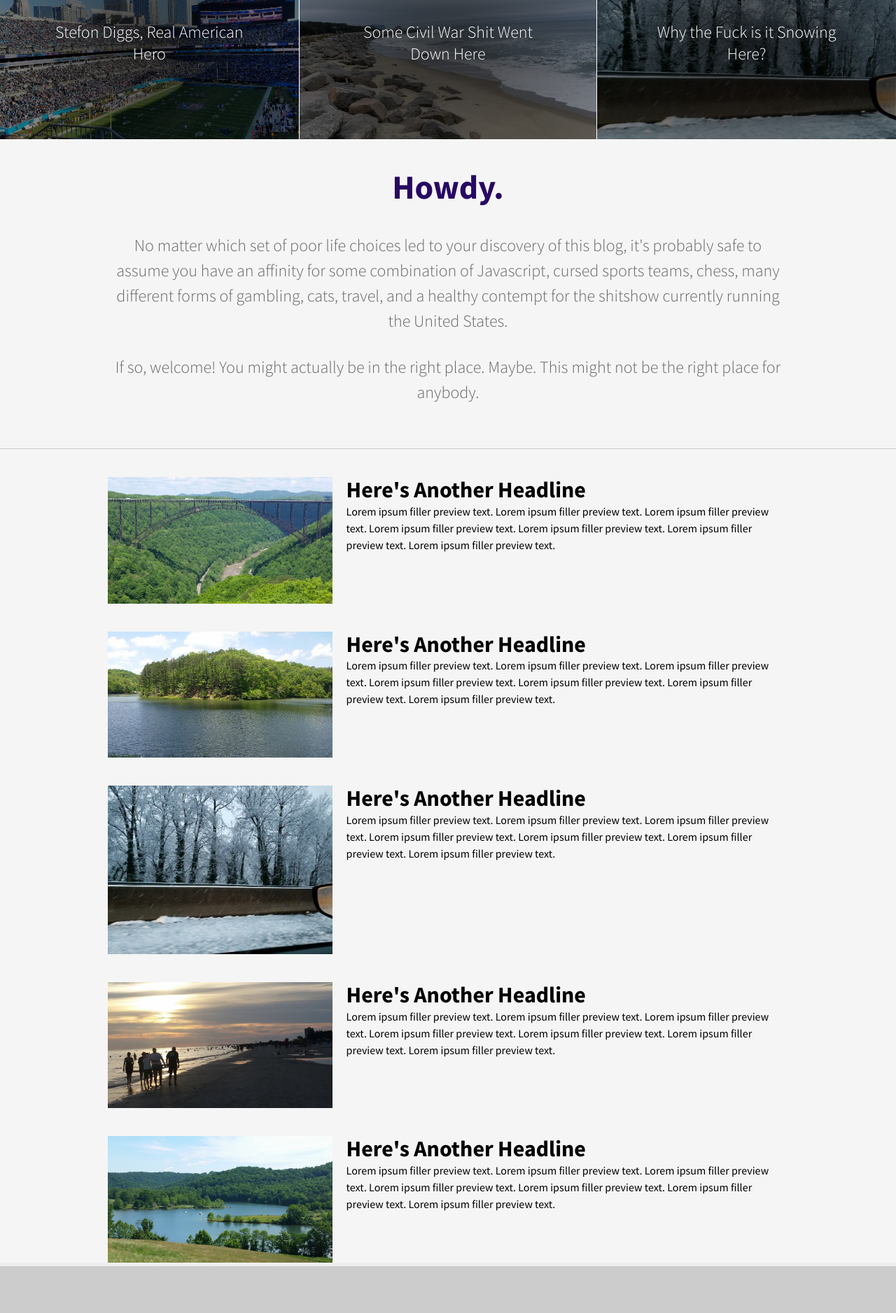
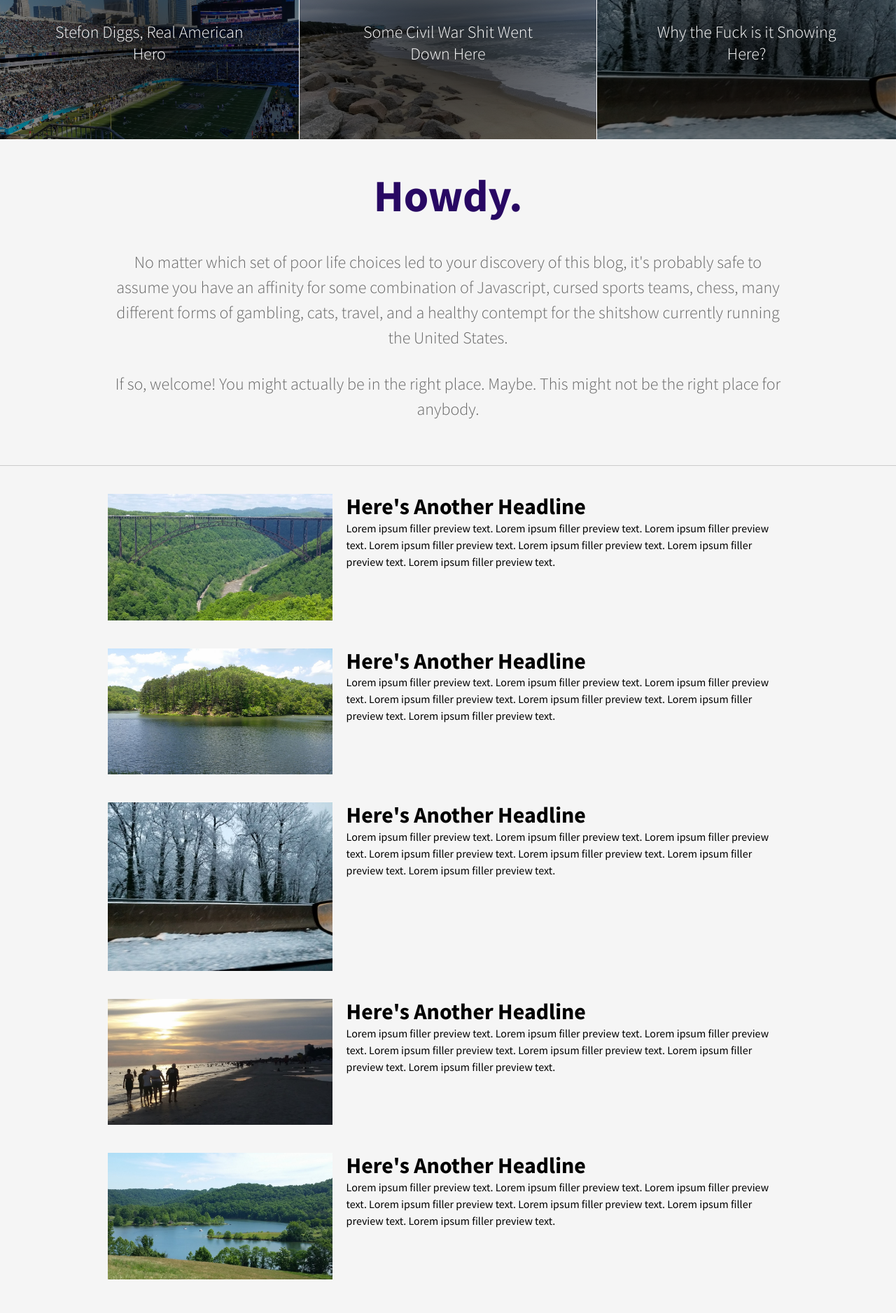
Before and after one commit to HerdADVance/blog, a PHP site: page / in a window 1280 px wide. Shown: the part 601-2478 px from the top of the page at 70% size. Run offline with PHP 8.4, Linux system fonts and the light colour scheme; some libraries are stand-ins or nearby versions.

Commit message:
Minor text and design changes

```diff
--- a/article.php
+++ b/article.php
@@ -25,7 +25,7 @@
 	</header>
 	<div class="article-image"></div>
 	<div class="parallax">
-		<main class="article-main">
+		<main class="main article-main">
 			<article class="article wrap">
 				<header class="article-header">
 					<img class="article-author-image" src="/assets/images/alex-vance.jpg" alt="Alex Vance">
--- a/assets/css/style.css
+++ b/assets/css/style.css
@@ -65,8 +65,9 @@ p{
 .travel{background-color: mediumseagreen;}
 
 /* SECTIONS */
-main{
+.main{
 	flex: 1;
+	padding-bottom: 4em;
 	text-align: left;
 }
 section{
@@ -167,7 +168,7 @@ section{
 }
 .home-welcome p:first-child{
 	color: #280863;
-	font-size: 3em;
+	font-size: 4em;
 	font-weight: bold;
 }
 
@@ -208,7 +209,7 @@ section{
 }
 .article-image{
 	align-items: center;
-	background: url(../images/vikes-panthers.jpg);
+	background: url(../images/new-river-overlook-feet.jpg);
 	background-position: center;
 	background-size: cover;
 	/*box-shadow: 0 5px 3px #EEE*/;
--- a/index.php
+++ b/index.php
@@ -28,7 +28,7 @@
 			</ul>
 		</nav>
 	</header>
-	<main>
+	<main class="main home-main">
 		<section class="home-featured" style="background-image: radial-gradient(rgba(0,0,0,0.75), rgba(0,0,0,0.4)), url('/assets/images/new-river-overlook-feet.jpg');">
 			<a href="/article.php">
 				<h1 class="overlay-text">Everyone in West Virginia Has Taken This Same Exact Goddamn Picture</h1>
```
